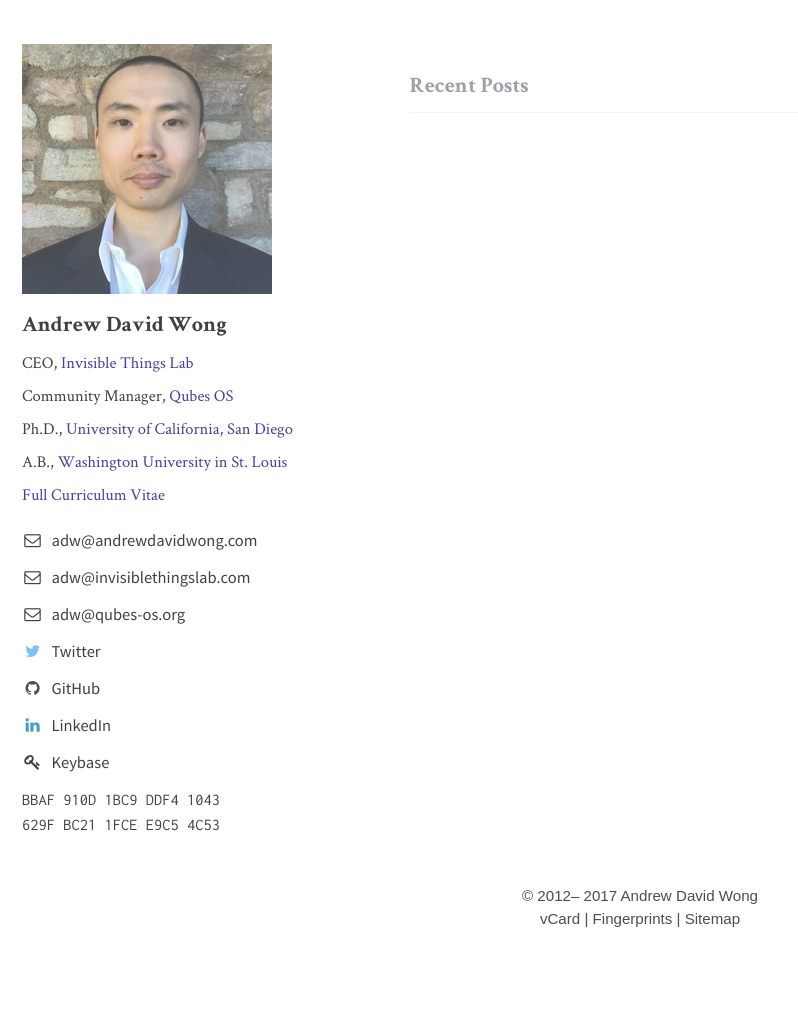
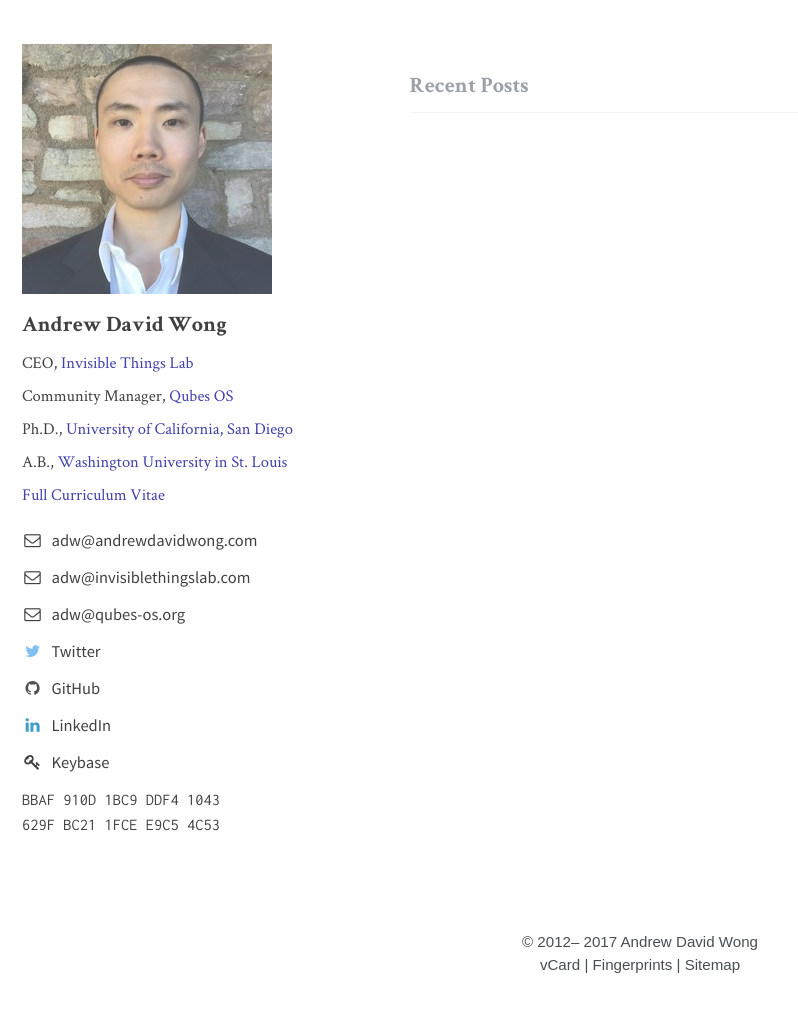
Before and after one commit to andrewdavidwong/web, a Jekyll site: the page built from index.html, in a window 1280 px wide and 1022 px high. Shown: the top 1012 px of the window, without its empty margins (0-798 px from the left). Built offline with Jekyll 4.4.1, drawn with Linux system fonts in a browser that asks for light colours; the list of posts is cut into pages by our own code.

Commit message:
Update footer styling

```diff
--- a/_sass/_footer.scss
+++ b/_sass/_footer.scss
@@ -2,12 +2,25 @@
    FOOTER
    ========================================================================== */
 
-footer {
+.page__footer {
+  @include full();
+  @include clearfix;
+  /* sticky footer fix start */
+  position: absolute;
+  bottom: 0;
+  width: 100%;
+  clear: both;
+  height: auto;
+  /* sticky footer fix end */
+  padding: 3em 1em;
+  color: $dark-gray;
+  -webkit-animation: intro 0.3s both;
+          animation: intro 0.3s both;
+  -webkit-animation-delay: 0.45s;
+          animation-delay: 0.45s;
   font-family: sans-serif;
   font-size: $type-size-7;
   text-align: center;
-  color: $dark-gray;
-  padding: 1em;
 
   a {
     color: inherit;
```
